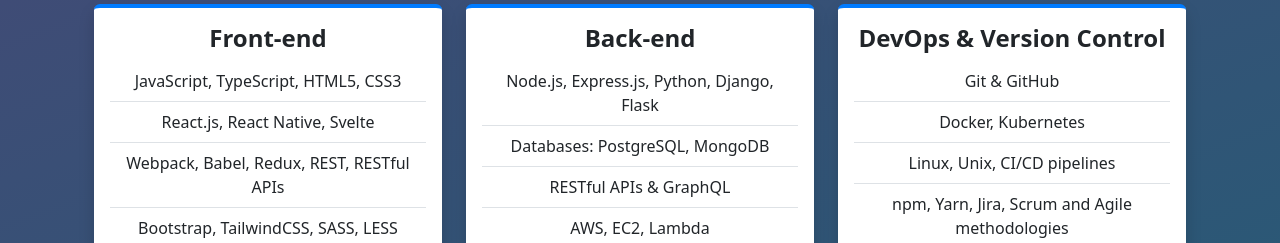
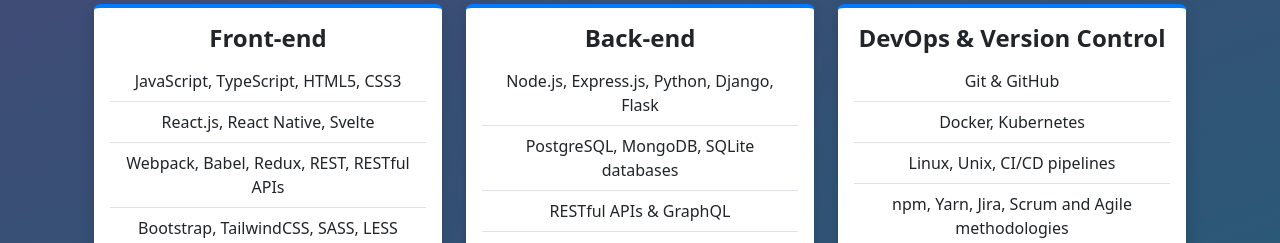
Before and after one commit to ck-bit/ck-bit.github.io, a website: page index.html in a window 1280 px wide. Shown: the part 1340-1583 px from the top of the page. Drawn offline with nearby package versions, Linux system fonts and the light colour scheme.

Commit message:
changed databases section

```diff
--- a/index.html
+++ b/index.html
@@ -137,7 +137,7 @@
                           Node.js, Express.js, Python, Django, Flask
                         </li>
                         <li class="list-group-item">
-                          Databases: PostgreSQL, MongoDB
+                          PostgreSQL, MongoDB, SQLite databases
                         </li>
                         <li class="list-group-item">RESTful APIs & GraphQL</li>
                         <li class="list-group-item">
```
